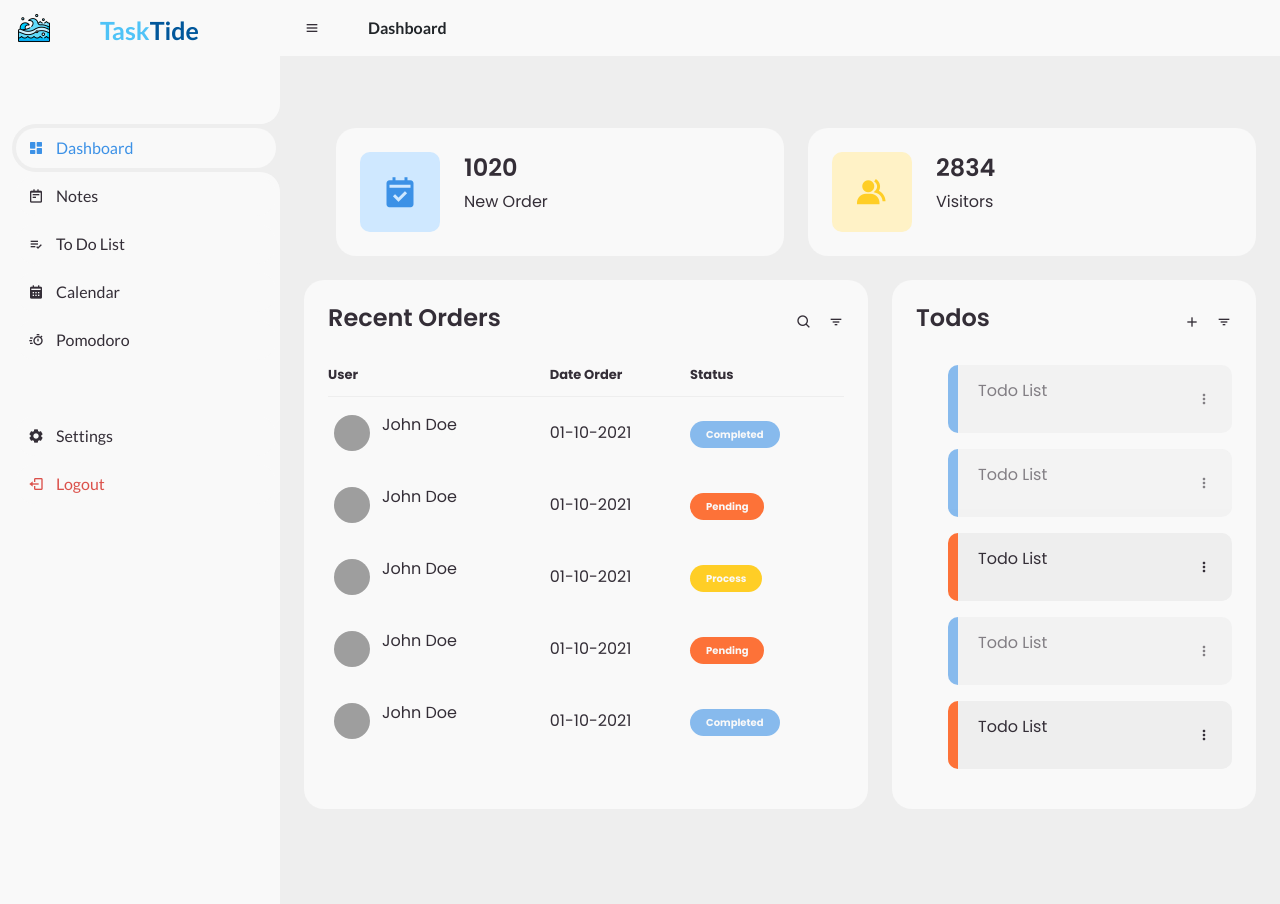
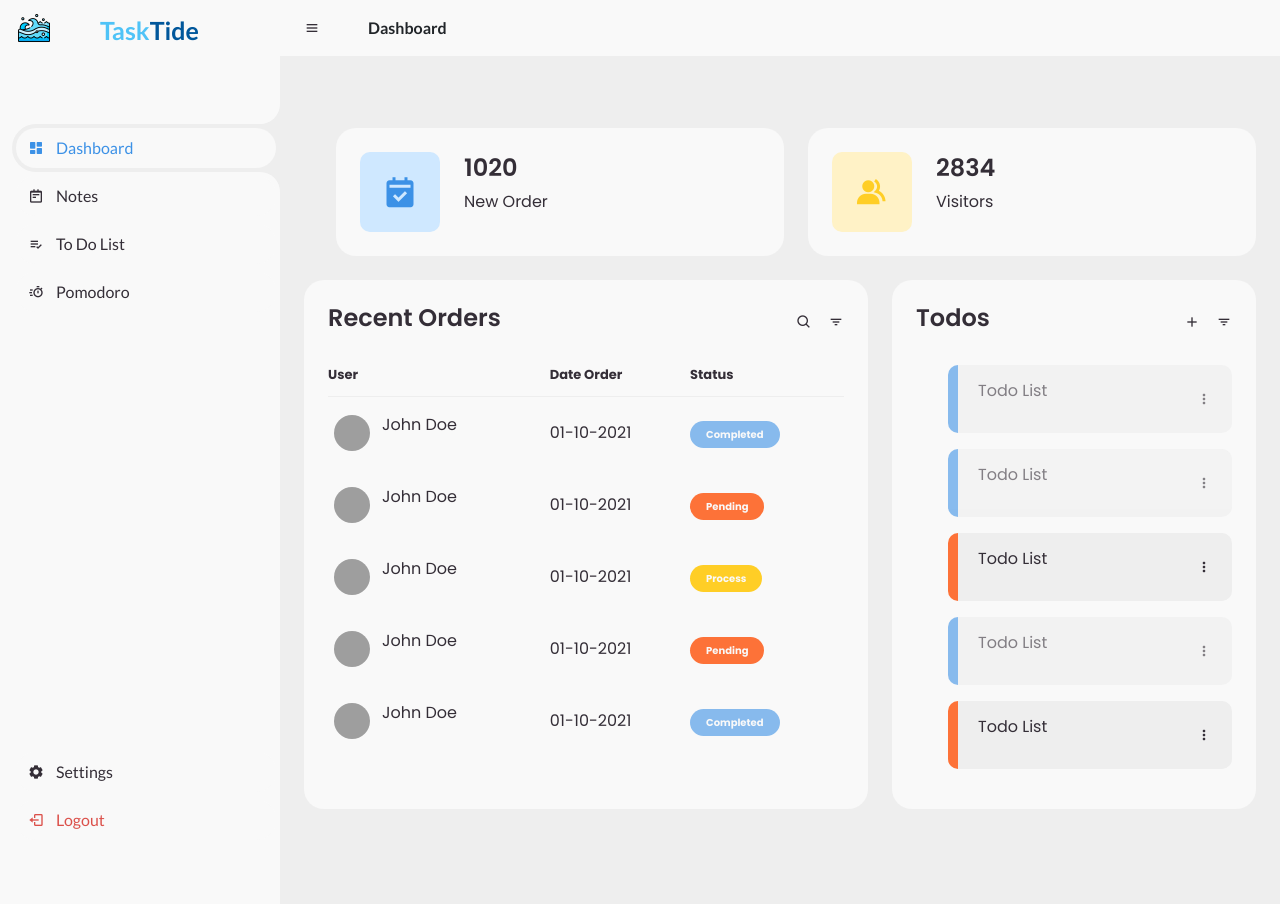
Before and after one commit to Xeliia/TaskTide, a Flask app: page / in a window 1280 px wide. Run offline with Flask 3, Linux system fonts and the light colour scheme; a user stored in the database is signed in; grey boxes are pictures that could not be loaded.

Commit message:
dropped calendar feature

```diff
--- a/app.py
+++ b/app.py
@@ -1,12 +1,10 @@
 import os
-import sqlite3 as sql
-from uuid import uuid4
 
+from datetime import datetime
 from flask import Flask, flash, jsonify, redirect, render_template, request, session, url_for
 from flask_session import Session
 from werkzeug.security import check_password_hash, generate_password_hash
-from helpers import login_required
-from datetime import datetime
+from helpers import get_db_connection, login_required
 
 app = Flask(__name__)
 
@@ -16,11 +14,6 @@ app.config["UPLOAD_FOLDER"] = "static/uploads"
 Session(app)
 
 notes_data = {}
-
-def get_db_connection():
-    connection = sql.connect('data.db')
-    connection.row_factory = sql.Row
-    return connection
 
 @app.after_request
 def after_request(response):
@@ -168,12 +161,6 @@ def toggle_complete(todo_id):
     conn.close()
     return redirect('/todo')
 
-@app.route("/calendar", methods=["GET", "POST"])
-@login_required
-def calendar():
-
-    return render_template("calendar.html", current_page="calendar")
-
 @app.route("/pomodoro", methods=["GET", "POST"])
 @login_required
 def pomodoro():
--- a/helpers.py
+++ b/helpers.py
@@ -1,6 +1,6 @@
-import requests
+import sqlite3 as sql
 
-from flask import redirect, render_template, session
+from flask import redirect, session
 from functools import wraps
 
 
@@ -18,3 +18,8 @@ def login_required(f):
         return f(*args, **kwargs)
 
     return decorated_function
+
+def get_db_connection():
+    connection = sql.connect('data.db')
+    connection.row_factory = sql.Row
+    return connection
--- /dev/null
+++ b/table_nodifier.py
@@ -0,0 +1 @@
+import sqlite3
--- a/templates/layout.html
+++ b/templates/layout.html
@@ -44,12 +44,6 @@
                     </a>
                 </li>
                 <li>
-                    <a href="/calendar">
-                        <i class='bx bxs-calendar' ></i>
-                        <span class="text">Calendar</span>
-                    </a>
-                </li>
-                <li>
                     <a href="/pomodoro">
                         <i class='bx bx-timer' ></i>
                         <span class="text">Pomodoro</span>
@@ -57,6 +51,22 @@
                 </li>
             </ul>
             <ul class="side-menu top">
+                <li>
+                </li>
+                <li>
+                </li>
+                <li>
+                </li>
+                <li>
+                </li>
+                <li>
+                </li>
+                <li>
+                </li>
+                <li>
+                </li>
+                <li>
+                </li>
                 <li>
                     <a href="/settings">
                         <i class='bx bxs-cog' ></i>
@@ -90,8 +100,6 @@
                             <span><strong>Notes</strong></span>
                             {% elif current_page == "todo" %}
                             <span><strong>To Do Lists</strong></span>
-                            {% elif current_page == "calendar" %}
-                            <span><strong>Calendar</strong></span>
                             {% elif current_page == "pomodoro" %}
                             <span><strong>Pomodoro</strong></span>
                             {% elif current_page == "settings" %}
```
Also changed, not shown: templates/calendar.html (deleted, +0 -9 lines), data.db, static/script.js (line endings or trailing spaces).
